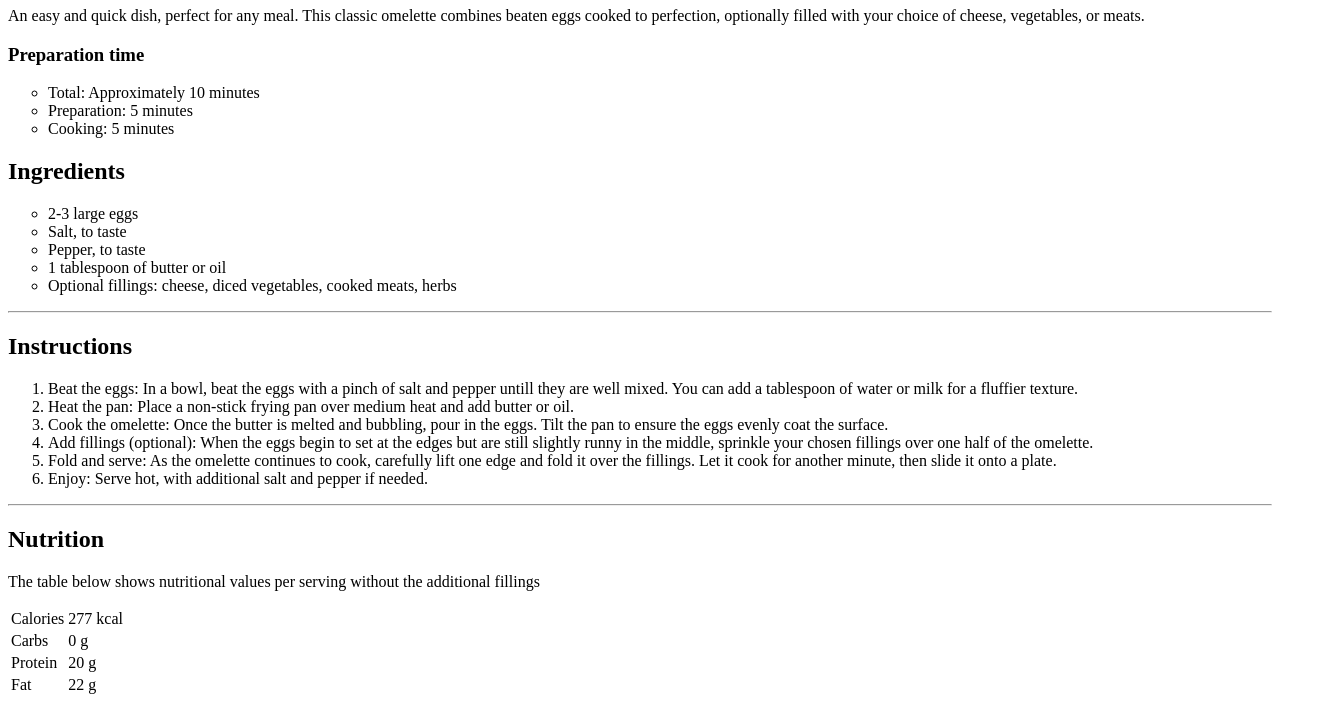
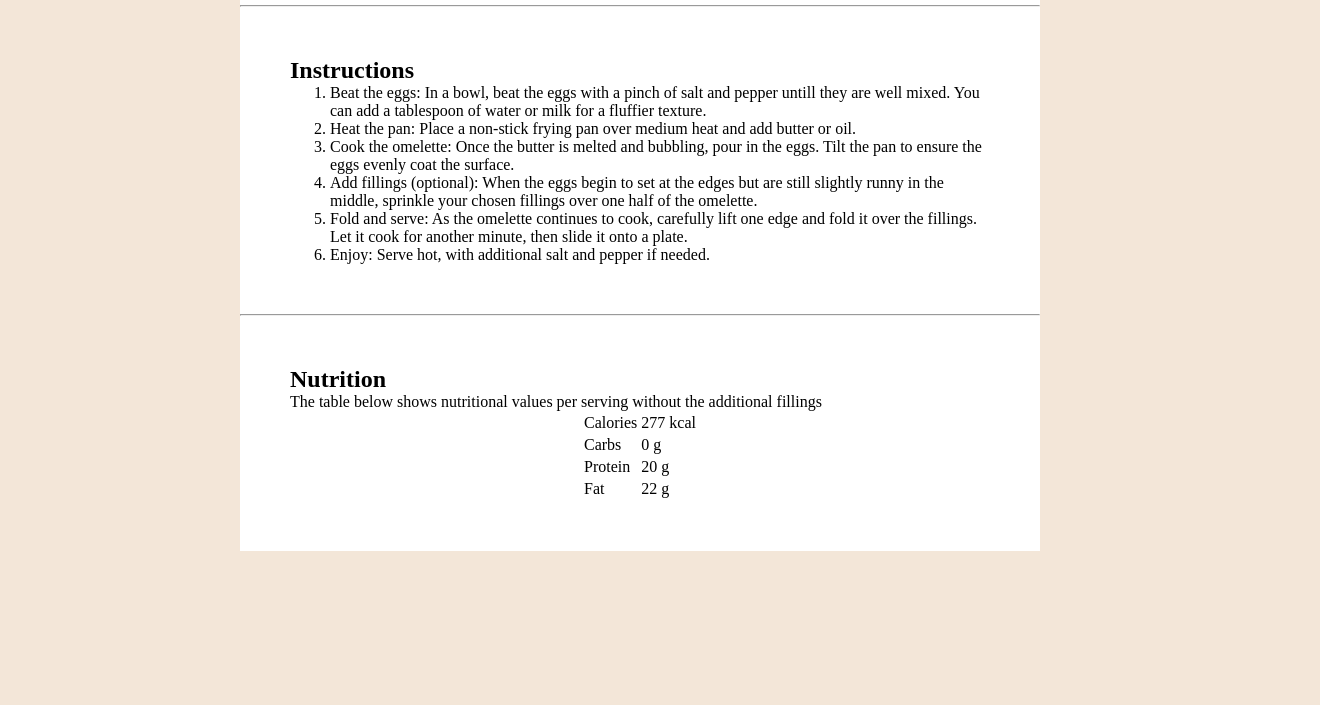
Before and after one commit to BrunaGrassi/Versionando-Codigo, a plain HTML site: page Recipe Page/index.html in a window 1280 px wide. Shown: the part 685-1390 px from the top of the page, 1320 px wide, since content can reach past the window. After the commit the page ends 1236 px from the top, so only its background shows below. Drawn offline with Linux system fonts and the light colour scheme.

Commit message:
Estilização básica

```diff
--- a/Recipe Page/index.html
+++ b/Recipe Page/index.html
@@ -9,12 +9,15 @@
 
 </head>
 <body>
+    <div class="card">
+        <div class="imagem-descricao">
             <img src="/Recipe Page/images/image-omelette.jpeg" alt="Foto de um prato com omelete">
             <h1>Simple Omelette Recipe</h1>
             <p>An easy and quick dish, perfect for any meal. This classic omelette combines beaten eggs cooked to perfection, optionally filled with your choice of cheese, vegetables, or meats.</p>
+        </div>
         <div class="preparation">
             <h3>Preparation time</h3>
-        <ul type="circle">
+            <ul>
                 <li><span>Total:</span> Approximately 10 minutes </li>
                 <li><span>Preparation:</span> 5 minutes</li>
                 <li><span>Cooking:</span> 5 minutes</li>
@@ -22,7 +25,7 @@
         </div>
         <div class="tamanho-padrao">
             <h2>Ingredients</h2>
-        <ul type="circle">
+            <ul>
                 <li>2-3 large eggs</li>
                 <li>Salt, to taste</li>
                 <li>Pepper, to taste</li>
@@ -43,7 +46,7 @@
             </ol>
         </div>
         <hr>
-    <div>
+        <div class="tamanho-padrao">
             <h2>Nutrition</h2>
             <p>The table below shows nutritional values per serving without the additional fillings</p>
             <table>
@@ -65,5 +68,6 @@
                 </tr>
             </table>
         </div>
+    </div>
 </body>
 </html>
--- a/Recipe Page/styles.css
+++ b/Recipe Page/styles.css
@@ -0,0 +1,35 @@
+* {
+    margin: 0 auto;
+    align-items: center;
+    font-family: ;
+}
+
+body {
+    text-align: center;
+    background-color: hsl(30, 54%, 90%);
+}
+
+img {
+    max-width: 700px;
+}
+
+.card {
+    width: 800px;
+    background-color: white;
+    margin: 50 0 50 0;
+    padding: 50 0 50 0;
+}
+
+.preparation {
+    text-align: left;
+    background-color: hsl(330, 100%, 98%);
+}
+
+.preparation h3 {
+    color: hsl(332, 51%, 32%);
+}
+
+.tamanho-padrao {
+    padding: 50px 50px;
+    text-align: left;
+}
```
Lines whose indentation alone changed are shown as unchanged.
